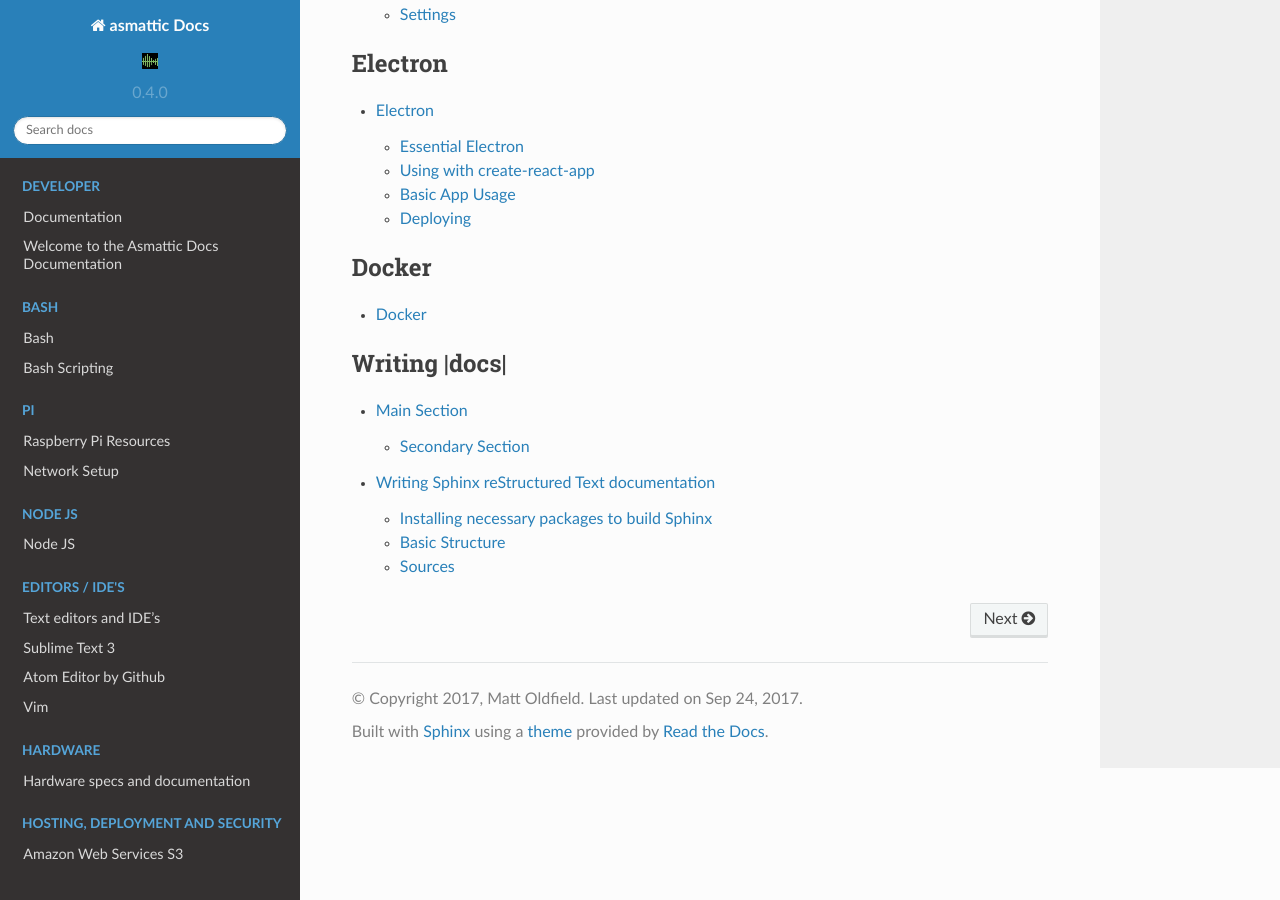
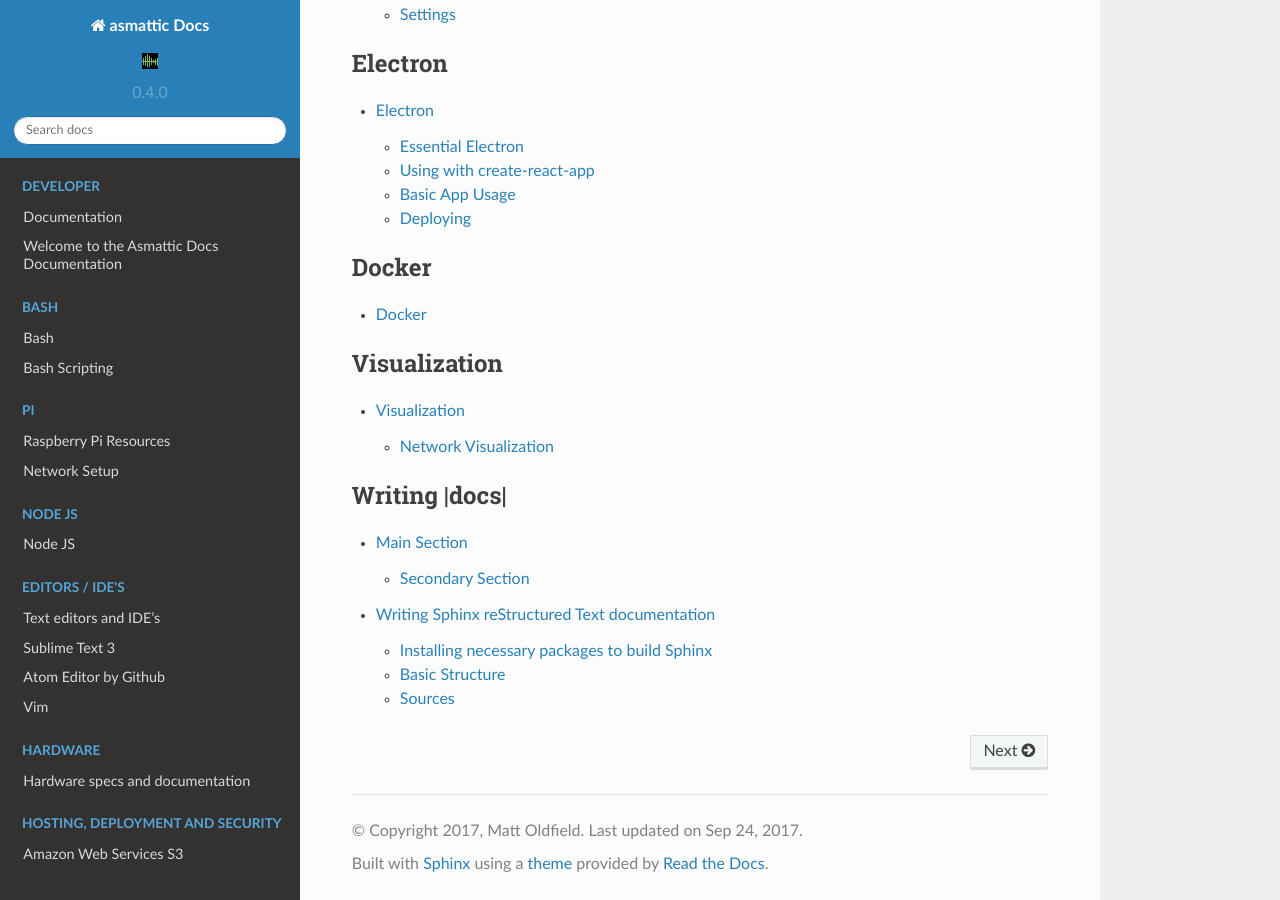
Before and after one commit to asmattic/docs, a Sphinx documentation site: the page built from source/index.rst, in a window 1280 px wide and 900 px high, scrolled down 4693 px. Built offline with Sphinx 7.4.7 and the Read the Docs theme 2.0.0, drawn with Linux system fonts in a browser that asks for light colours.

Commit message:
Visualization section with gourse git repo info

```diff
--- a/source/index.rst
+++ b/source/index.rst
@@ -6,21 +6,21 @@
 
 Information about development is also available
 
-* :ref:`dev_docs_sec`
-* :ref:`bash_sec`
-* :ref:`pi_sec`
-* :ref:`nodejs_sec`
-* :ref:`editors_sec`
-* :ref:`hardware_sec`
-* :ref:`hosting_sec`
-* :ref:`python_sec`
-* :ref:`android_sec`
-* :ref:`api_sec`
+* :ref:`dev_docs-sec`
+* :ref:`bash-sec`
+* :ref:`pi-sec`
+* :ref:`nodejs-sec`
+* :ref:`editors-sec`
+* :ref:`hardware-sec`
+* :ref:`hosting-sec`
+* :ref:`python-sec`
+* :ref:`android-sec`
+* :ref:`api-sec`
 
 .. note::
 	Things between carets ``<>`` are meant to be replaced by the user. For example, ``sudo ifdown <interface>`` could be ``sudo ifdown wlan0`` depending on the specific system and device interface.
 
-.. _dev_docs_sec:
+.. _dev_docs-sec:
 
 .. toctree::
 	:maxdepth: 2
@@ -29,7 +29,7 @@ Information about development is also available
 	dev-docs
 	README.rst
 
-.. _bash_sec:
+.. _bash-sec:
 
 .. toctree::
 	:maxdepth: 2
@@ -37,7 +37,7 @@ Information about development is also available
 
 	bash
 
-.. _pi_sec:
+.. _pi-sec:
 
 .. toctree::
 	:maxdepth: 2
@@ -46,7 +46,7 @@ Information about development is also available
 	pi/index
 	pi/networks
 
-.. _nodejs_sec:
+.. _nodejs-sec:
 
 .. toctree::
 	:maxdepth: 2
@@ -54,7 +54,7 @@ Information about development is also available
 
 	nodejs/index
 
-.. _editors_sec:
+.. _editors-sec:
 
 .. toctree::
 	:maxdepth: 2
@@ -66,7 +66,7 @@ Information about development is also available
 	editors/atom
 	editors/vim
 
-.. _hardware_sec:
+.. _hardware-sec:
 
 .. toctree::
 	:maxdepth: 2
@@ -74,7 +74,7 @@ Information about development is also available
 
 	hardware/laptop
 
-.. _hosting_sec:
+.. _hosting-sec:
 
 .. toctree::
 	:maxdepth: 2
@@ -85,7 +85,7 @@ Information about development is also available
 	hosting/security/*
 	hosting/optimization/*
 
-.. _python_sec:
+.. _python-sec:
 
 .. toctree::
 	:maxdepth: 2
@@ -94,7 +94,7 @@ Information about development is also available
 
 	python/*
 
-.. _android_sec:
+.. _android-sec:
 
 .. toctree::
 	:maxdepth: 2
@@ -103,7 +103,7 @@ Information about development is also available
 
 	android/*
 
-.. _api_sec:
+.. _api-sec:
 
 .. toctree::
 	:maxdepth: 2
@@ -114,7 +114,7 @@ Information about development is also available
 ..	api/create/*
 ..	api/list/*
 
-.. _dke_sec:
+.. _dke-sec:
 
 .. toctree::
 	:maxdepth: 2
@@ -124,7 +124,7 @@ Information about development is also available
 	dke/index
 ..	dke/*
 
-.. _cabanalytics_sec:
+.. _cabanalytics-sec:
 
 .. toctree::
 	:maxdepth: 2
@@ -133,7 +133,7 @@ Information about development is also available
 
 	cabanalytics/index
 
-.. _git_sec:
+.. _git-sec:
 
 .. toctree::
 	:maxdepth: 2
@@ -142,7 +142,7 @@ Information about development is also available
 
 	git/index
 
-.. _reactjs_sec:
+.. _reactjs-sec:
 
 .. toctree::
 	:maxdepth: 2
@@ -151,7 +151,7 @@ Information about development is also available
 
 	reactjs/index
 
-.. _wordpress_sec:
+.. _wordpress-sec:
 
 .. toctree::
 	:maxdepth: 2
@@ -160,7 +160,7 @@ Information about development is also available
 
 	wordpress/index
 
-.. _web_design_sec:
+.. _web_design-sec:
 
 .. toctree::
 	:maxdepth: 2
@@ -169,7 +169,7 @@ Information about development is also available
 
 	web-design/index
 
-.. _dev_tools_sec:
+.. _dev_tools-sec:
 
 .. toctree::
 	:maxdepth: 2
@@ -178,7 +178,7 @@ Information about development is also available
 
 	dev-tools/chrome
 
-.. _electron_sec:
+.. _electron-sec:
 
 .. toctree::
 	:maxdepth: 2
@@ -187,7 +187,7 @@ Information about development is also available
 
 	electron/*
 
-.. _docker_sec:
+.. _docker-sec:
 
 .. toctree::
 	:maxdepth: 2
@@ -196,7 +196,18 @@ Information about development is also available
 
 	docker/*
 
-.. _writing_docs_sec:
+.. _writing_docs-sec:
+
+.. _visualization-sec:
+
+.. toctree::
+	:maxdepth: 2
+	:glob:
+	:caption: Visualization
+
+	visualization/*
+
+.. _writing_docs-sec:
 
 .. toctree::
 	:maxdepth: 2
```
Also changed, not shown: source/visualization/index.rst (added, +24 -0 lines), 1 other file.
